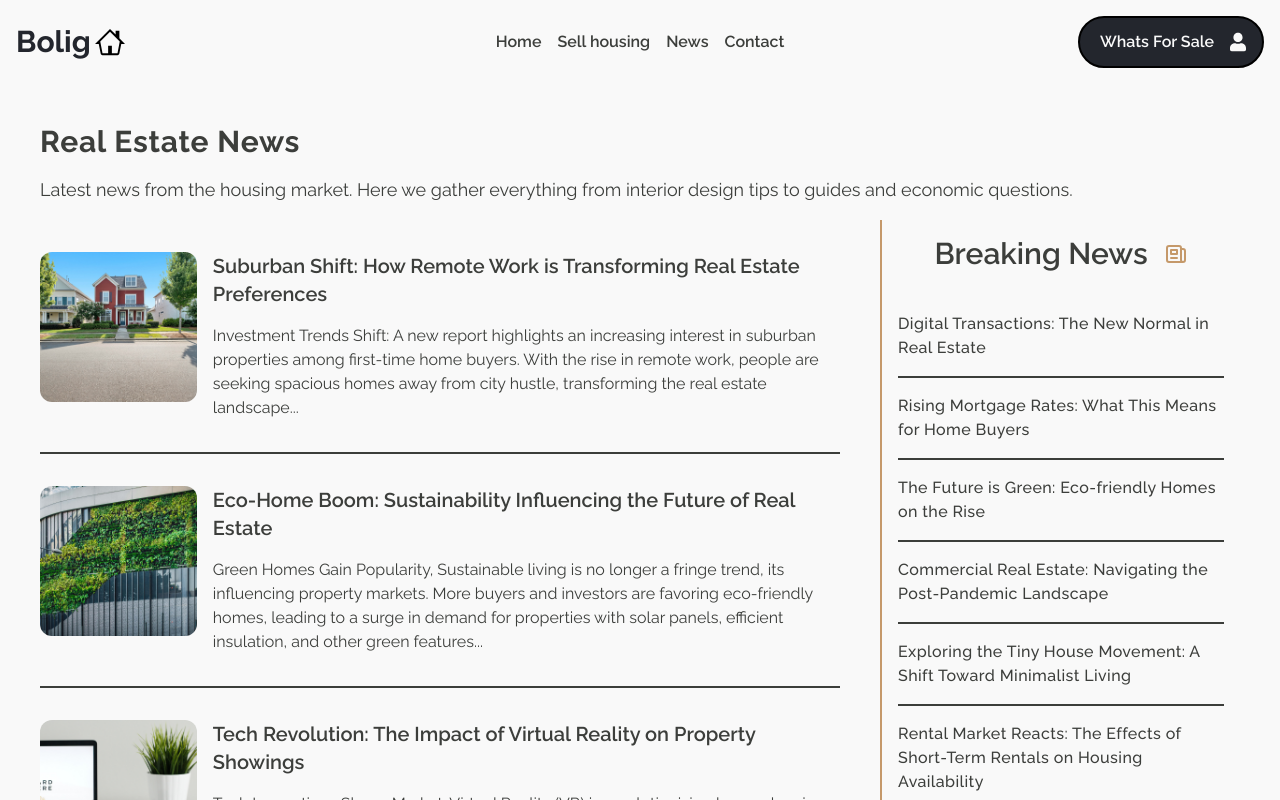
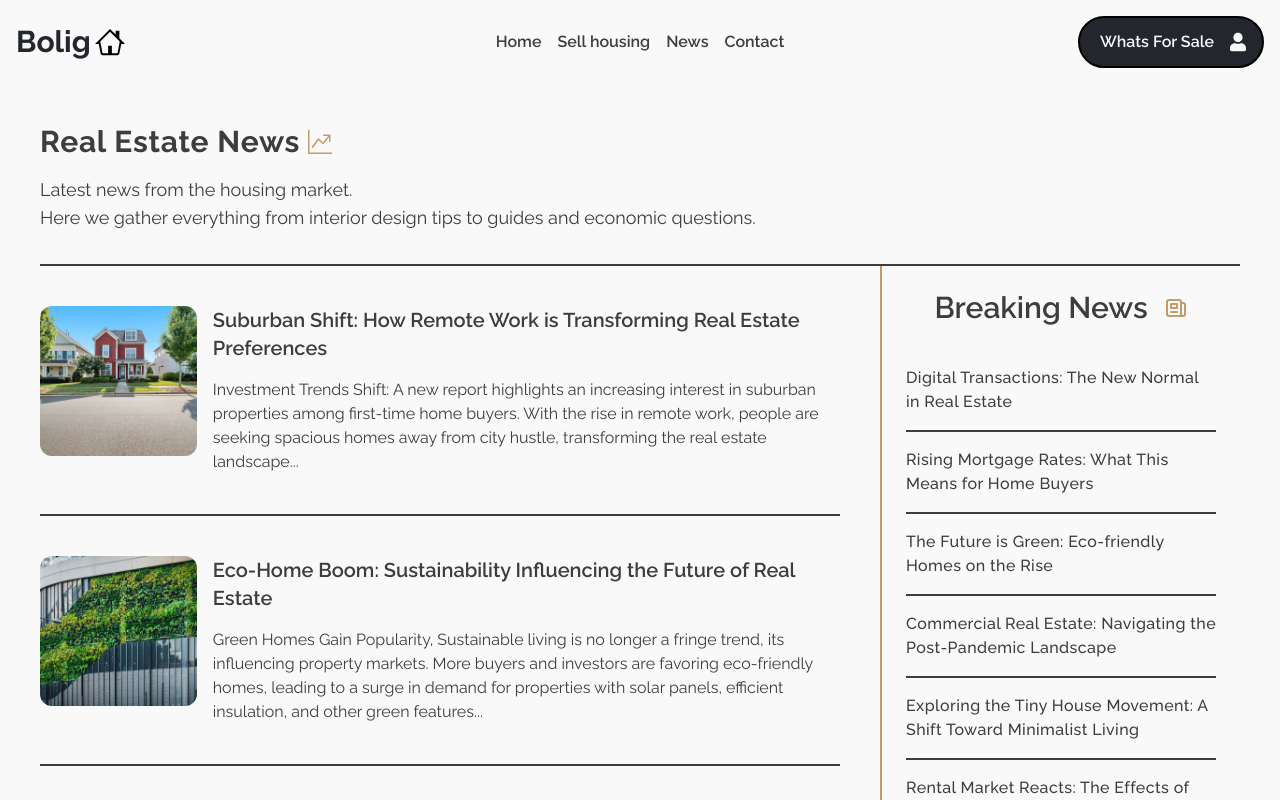
Before and after one commit to MaxAndreasLundin/bolig-web, a Next.js app: page /news in a window 1280 px wide. Shown: the top 800 px of the page. Built offline with nearby package versions, Linux system fonts and the light colour scheme.

Commit message:
add icons and padding in real estate news page

```diff
--- a/app/news/page.tsx
+++ b/app/news/page.tsx
@@ -3,15 +3,19 @@ import { NewsLetter } from '../../components/helpers/NewsLetter'
 import NewsLetterCard from '../../components/card/NewsLetterCard'
 import { BreakingNewsLetter } from '../../components/helpers/BreakingNewsLetter'
 import { HiOutlineNewspaper } from 'react-icons/hi'
+import { BsGraphUpArrow } from 'react-icons/bs'
 
 const page = () => {
   return (
     <div className='flex h-[100vh] w-[100vw] flex-1 justify-center text-primary'>
       <div className='flex flex-col w-full max-w-[1400px] bg-white_bolig p-10'>
 
-        <div className='w-full pb-4'>
-          <h2 className='text-3xl font-bold tracking-wide pb-4'>Real Estate News</h2>
-          <p className='text-lg'>Latest news from the housing market. Here we gather everything from interior design tips to guides and economic questions.</p>
+        <div className='w-full pb-8 border-b-2'>
+          <div className='flex items-center pb-4 gap-2'>
+            <h2 className='text-3xl font-bold tracking-wide'>Real Estate News</h2>
+            <BsGraphUpArrow className='text-2xl text-third'/>
+          </div>
+          <p className='text-lg'>Latest news from the housing market. <br/> Here we gather everything from interior design tips to guides and economic questions.</p>
         </div>
 
         <div className='flex justify-between'>
@@ -24,7 +28,7 @@ const page = () => {
               image={news.image}
             />
           ))}</div>
-          <div className='border-l-2 border-third hidden lg:flex flex-col w-[30%] p-4'>
+          <div className='border-l-2 border-third hidden lg:flex flex-col w-[30%] p-6'>
             <div className='flex justify-center items-center gap-4 pb-6'>
               <h3 className='text-3xl font-semibold'>Breaking News</h3>
               <HiOutlineNewspaper className='text-2xl text-third'/>
--- a/components/card/NewsLetterCard.tsx
+++ b/components/card/NewsLetterCard.tsx
@@ -10,7 +10,7 @@ interface Props {
 
 const NewsLetterCard = ({id, title, info, image}: Props) => {
   return (
-    <div key={id} className='border-b-2 flex flex-col md:flex-row gap-4 py-8 w-full max-w-[800px] hover:cursor-pointer'>
+    <div key={id} className='border-b-2 flex flex-col md:flex-row gap-4 py-10 w-full max-w-[800px] hover:cursor-pointer'>
       <div className='w-full md:w-[20%] h-[150px] relative'>
         <Image src={image} fill style={{ objectFit: 'cover' }} alt='test' className='rounded-xl' />
       </div>
```
